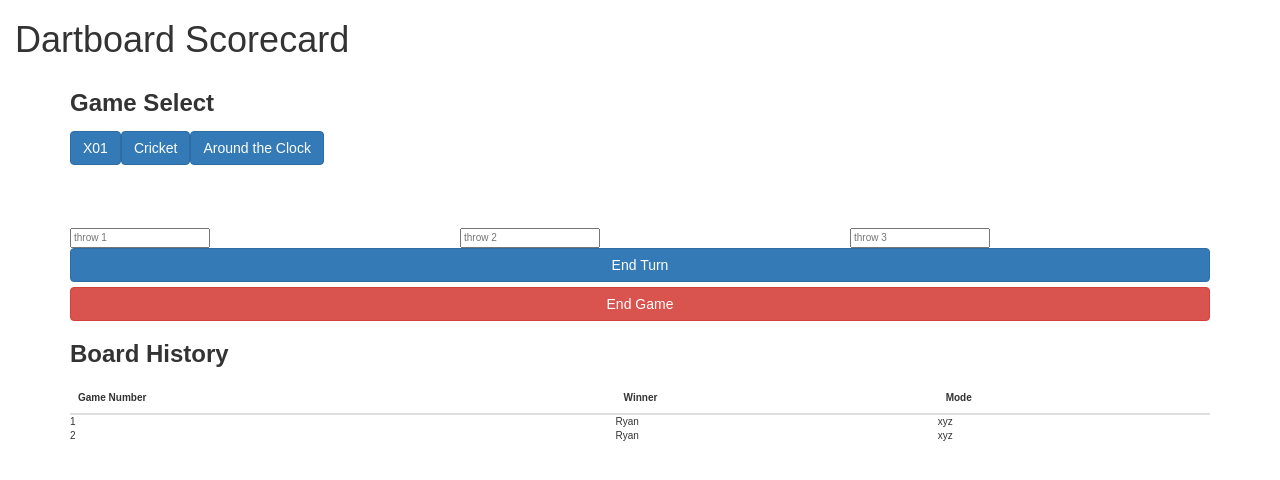
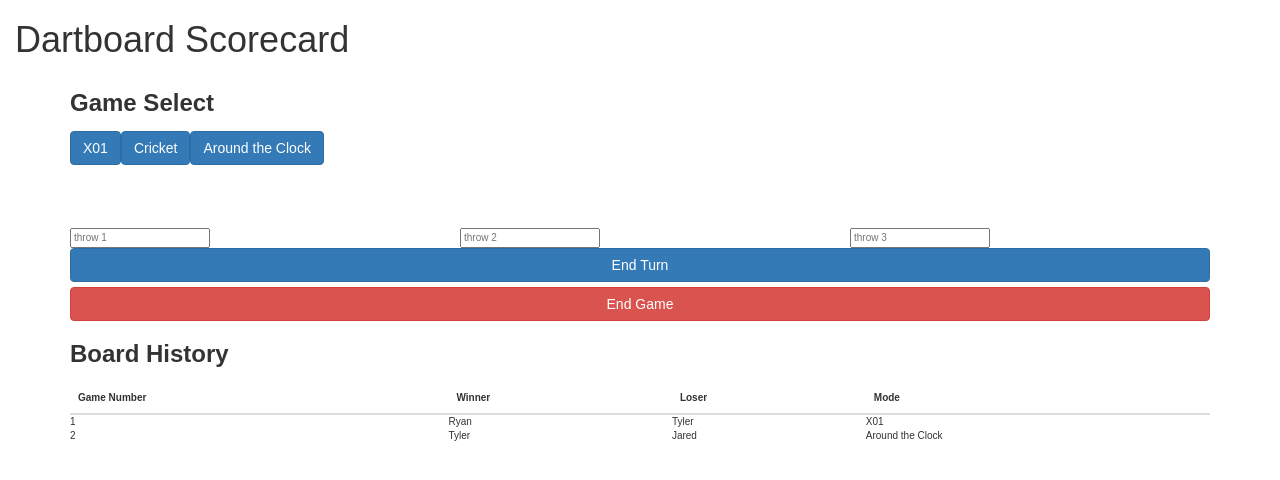
Before and after one commit to kneauxn/X01, an Angular app: page / in a window 1280 px wide. Shown: the top 480 px of the page. Built offline with nearby package versions, Linux system fonts and the light colour scheme.

Commit message:
Created a game interface that basically lays out the data that is involved in each round and types each property of the round

```diff
--- /dev/null
+++ b/src/app/game.ts
@@ -0,0 +1,10 @@
+export interface IGame {
+    gameNumber: number;
+    playerOne: string;
+    playerTwo: string;
+    playerOneScore: number;
+    playerTwoScore: number;
+    gameType: string;
+    gameWinner: string;
+    gameLoser: string;
+}
--- a/src/app/profile/profile.component.html
+++ b/src/app/profile/profile.component.html
@@ -7,12 +7,14 @@
     <tr>
       <th>Game Number</th>
       <th>Winner</th>
+      <th>Loser</th>
       <th>Mode</th>
     </tr>
     </thead>
     <tr *ngFor='let game of games'>
       <td>{{game.gameNumber}}</td>
       <td>{{game.gameWinner}}</td>
+      <td>{{game.gameLoser}}</td>
       <td>{{game.gameType}}</td>
     </tr>
   </table>
--- a/src/app/profile/profile.component.ts
+++ b/src/app/profile/profile.component.ts
@@ -1,5 +1,5 @@
 import { Component, OnInit } from '@angular/core';
-
+import { IGame } from '../game'
 
 
 @Component({
@@ -9,16 +9,26 @@ import { Component, OnInit } from '@angular/core';
 })
 export class ProfileComponent implements OnInit {
   title: string = 'Board History';
-  games: any[] = [
+  games: IGame[] = [
     {
-      "gameNumber": 1,
-      "gameWinner": "Ryan",
-      "gameType": "xyz"
+    gameNumber: 1,
+    playerOne: "Ryan",
+    playerTwo: "Tyler",
+    playerOneScore: 301,
+    playerTwoScore: 298,
+    gameType: "X01",
+    gameWinner: "Ryan",
+    gameLoser: "Tyler"
     },
     {
-      "gameNumber": 2,
-      "gameWinner": "Ryan",
-      "gameType": "xyz"
+    gameNumber: 2,
+    playerOne: "Tyler",
+    playerTwo: "Jared",
+    playerOneScore: 22,
+    playerTwoScore: 15,
+    gameType: "Around the Clock",
+    gameWinner: "Tyler",
+    gameLoser: "Jared"
     }
 ];
 
```
